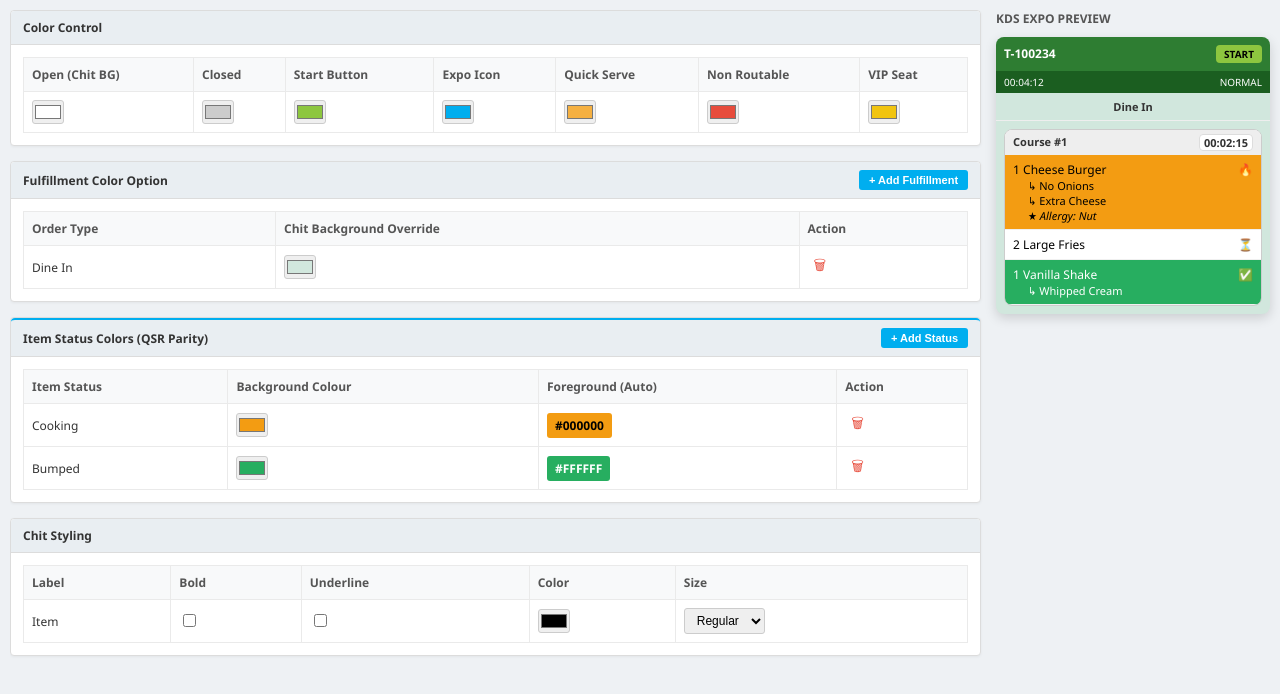
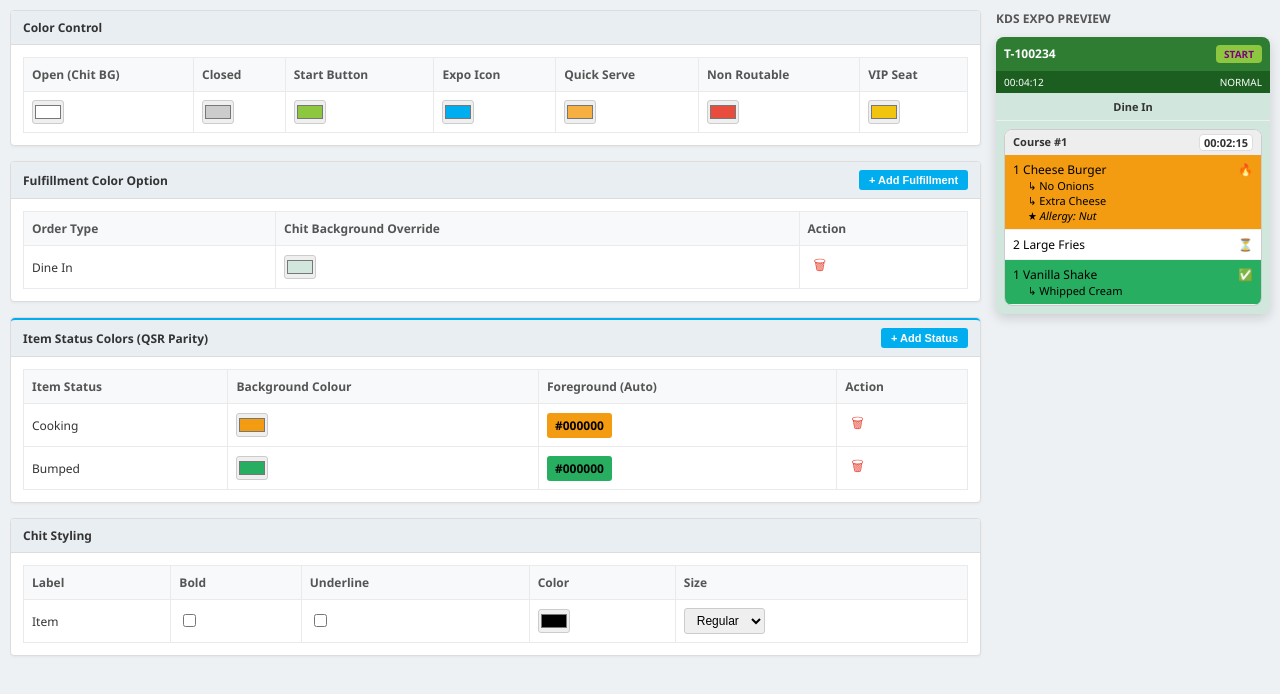
Before and after one commit to mkspotify100001-glitch/IGCM_KDS, a plain HTML site: page index.html in a window 1280 px wide. Drawn offline with Linux system fonts and the light colour scheme.

Commit message:
Update index.html
wcag contrast added

```diff
--- a/index.html
+++ b/index.html
@@ -268,76 +268,239 @@ th { background: #f8f9fa; font-weight: 600; color: #555; }
 </div>
 
 <script>
-/* --- CONTRAST ENGINE --- */
-function getContrast(hex){
-  hex = hex.replace('#','');
-  const r = parseInt(hex.substr(0,2), 16);
-  const g = parseInt(hex.substr(2,2), 16);
-  const b = parseInt(hex.substr(4,2), 16);
-  return ((r * 299 + g * 587 + b * 114) / 1000) >= 128 ? "#000000" : "#FFFFFF";
+/* --- WCAG CONTRAST ENGINE --- */
+
+function getLuminance(c) {
+    const sRGB = c / 255;
+
+    return sRGB <= 0.04045
+        ? sRGB / 12.92
+        : Math.pow((sRGB + 0.055) / 1.055, 2.4);
+}
+
+function getContrastRatio(rgb1, rgb2) {
+    const l1 =
+        0.2126 * getLuminance(rgb1[0]) +
+        0.7152 * getLuminance(rgb1[1]) +
+        0.0722 * getLuminance(rgb1[2]);
+
+    const l2 =
+        0.2126 * getLuminance(rgb2[0]) +
+        0.7152 * getLuminance(rgb2[1]) +
+        0.0722 * getLuminance(rgb2[2]);
+
+    const lighter = Math.max(l1, l2);
+    const darker = Math.min(l1, l2);
+
+    return (lighter + 0.05) / (darker + 0.05);
+}
+
+function hexToRgb(hex) {
+    hex = hex.replace("#", "");
+
+    return [
+        parseInt(hex.substring(0, 2), 16),
+        parseInt(hex.substring(2, 4), 16),
+        parseInt(hex.substring(4, 6), 16)
+    ];
+}
+
+/*
+ * Prefer branded colours first if WCAG compliant.
+ * Fall back to black/white only when needed.
+ */
+function getBestForeground(backgroundHex) {
+    const preferredColours = [
+        "#0057D9", // Blue
+        "#008000", // Green
+        "#800080", // Purple
+        "#FF6600", // Orange
+        "#006666", // Teal
+        "#FF0000", // Red
+        "#FFD700"  // Gold
+    ];
+
+    const fallbackColours = [
+        "#000000",
+        "#FFFFFF"
+    ];
+
+    const WCAG_THRESHOLD = 4.5;
+    const backgroundRgb = hexToRgb(backgroundHex);
+
+    // Try preferred colours first
+    for (const colour of preferredColours) {
+        const ratio = getContrastRatio(
+            hexToRgb(colour),
+            backgroundRgb
+        );
+
+        if (ratio >= WCAG_THRESHOLD) {
+            return colour;
+        }
+    }
+
+    // Fallback to black / white
+    let bestColour = "#000000";
+    let bestRatio = 0;
+
+    fallbackColours.forEach(colour => {
+        const ratio = getContrastRatio(
+            hexToRgb(colour),
+            backgroundRgb
+        );
+
+        if (ratio > bestRatio) {
+            bestRatio = ratio;
+            bestColour = colour;
+        }
+    });
+
+    return bestColour;
 }
 
 /* --- PERSISTENT PREVIEW DATA --- */
+
 const PREVIEW_ITEMS = [
-  { name: "Cheese Burger", status: "Cooking", qty: 1, mods: ["No Onions", "Extra Cheese"], si: "★ Allergy: Nut" },
-  { name: "Large Fries", status: "Yet To Start", qty: 2, mods: [], si: "" },
-  { name: "Vanilla Shake", status: "Bumped", qty: 1, mods: ["Whipped Cream"], si: "" }
+    {
+        name: "Cheese Burger",
+        status: "Cooking",
+        qty: 1,
+        mods: ["No Onions", "Extra Cheese"],
+        si: "★ Allergy: Nut"
+    },
+    {
+        name: "Large Fries",
+        status: "Yet To Start",
+        qty: 2,
+        mods: [],
+        si: ""
+    },
+    {
+        name: "Vanilla Shake",
+        status: "Bumped",
+        qty: 1,
+        mods: ["Whipped Cream"],
+        si: ""
+    }
 ];
 
 /* --- STATE --- */
-let activeFulfillments = [{ type: "Dine In", bg: "#d1e7dd" }];
+
+let activeFulfillments = [
+    {
+        type: "Dine In",
+        bg: "#d1e7dd"
+    }
+];
+
 let activeStatusConfigs = [
-  { type: "Cooking", bg: "#F39C12" },
-  { type: "Bumped", bg: "#27AE60" }
+    {
+        type: "Cooking",
+        bg: "#F39C12"
+    },
+    {
+        type: "Bumped",
+        bg: "#27AE60"
+    }
 ];
 
 /* --- FULFILLMENT LOGIC --- */
+
 function renderFulfillments() {
     const tbody = document.getElementById("fulfillmentTbody");
+
     tbody.innerHTML = activeFulfillments.map((f, i) => `
         <tr>
             <td>${f.type}</td>
-      <td><input type="color" value="${f.bg}" oninput="activeFulfillments[${i}].bg=this.value; updatePreview()"></td>
-      <td><button class="icon-btn" onclick="activeFulfillments.splice(${i},1); renderFulfillments()">🗑</button></td>
+            <td>
+                <input type="color"
+                       value="${f.bg}"
+                       oninput="activeFulfillments[${i}].bg=this.value; updatePreview()">
+            </td>
+            <td>
+                <button class="icon-btn"
+                        onclick="activeFulfillments.splice(${i},1); renderFulfillments()">🗑</button>
+            </td>
         </tr>
-  `).join('');
+    `).join("");
+
     updatePreview();
 }
-function addFulfillmentRow() { activeFulfillments.push({ type: "Take Out", bg: "#fff3cd" }); renderFulfillments(); }
+
+function addFulfillmentRow() {
+    activeFulfillments.push({
+        type: "Take Out",
+        bg: "#fff3cd"
+    });
+
+    renderFulfillments();
+}
 
 /* --- STATUS LOGIC --- */
+
 function renderStatusTable() {
     const tbody = document.getElementById("statusTbody");
+
     tbody.innerHTML = activeStatusConfigs.map((s, i) => {
-    const fg = getContrast(s.bg);
+        const fg = getBestForeground(s.bg);
+
         return `
             <tr>
                 <td>${s.type}</td>
-        <td><input type="color" value="${s.bg}" oninput="activeStatusConfigs[${i}].bg=this.value; renderStatusTable()"></td>
-        <td><div style="background:${s.bg}; color:${fg}; padding:4px 8px; border-radius:3px; display:inline-block; font-weight:bold;">${fg}</div></td>
-        <td><button class="icon-btn" onclick="activeStatusConfigs.splice(${i},1); renderStatusTable()">🗑</button></td>
+                <td>
+                    <input type="color"
+                           value="${s.bg}"
+                           oninput="activeStatusConfigs[${i}].bg=this.value; renderStatusTable()">
+                </td>
+                <td>
+                    <div style="
+                        background:${s.bg};
+                        color:${fg};
+                        padding:4px 8px;
+                        border-radius:3px;
+                        display:inline-block;
+                        font-weight:bold;
+                    ">
+                        ${fg}
+                    </div>
+                </td>
+                <td>
+                    <button class="icon-btn"
+                            onclick="activeStatusConfigs.splice(${i},1); renderStatusTable()">🗑</button>
+                </td>
             </tr>
         `;
-  }).join('');
+    }).join("");
+
     updatePreview();
 }
-function addStatusRow() { activeStatusConfigs.push({ type: "Yet To Start", bg: "#34495E" }); renderStatusTable(); }
+
+function addStatusRow() {
+    activeStatusConfigs.push({
+        type: "Yet To Start",
+        bg: "#34495E"
+    });
+
+    renderStatusTable();
+}
 
 /* --- PREVIEW LOGIC --- */
+
 function updatePreview() {
-  // 1. Chit Level Colors
     const openBg = document.getElementById("openColor").value;
     const startBg = document.getElementById("startColor").value;
     const chitBody = document.getElementById("kdsPreview");
 
-  // Apply Start Button
+    // Start button
     const startBtn = document.getElementById("prev-start");
     startBtn.style.background = startBg;
-  startBtn.style.color = getContrast(startBg);
+    startBtn.style.color = getBestForeground(startBg);
 
-  // Apply Fulfillment / Open Override
+    // Fulfillment background
     const fulfillBar = document.getElementById("prev-fulfill");
-  if(activeFulfillments[0]) {
+
+    if (activeFulfillments.length > 0) {
         chitBody.style.background = activeFulfillments[0].bg;
         fulfillBar.innerText = activeFulfillments[0].type;
     } else {
@@ -345,48 +508,68 @@ function updatePreview() {
         fulfillBar.innerText = "DEFAULT";
     }
 
-  // 2. Item List Rendering
+    // Item styling
     const list = document.getElementById("prev-items-list");
     const globalItemColor = document.getElementById("itemColor").value;
-  const isBold = document.getElementById("itemBold").checked ? 'bold' : 'normal';
-  const isUnderline = document.getElementById("itemUnderline").checked ? 'underline' : 'none';
+    const isBold = document.getElementById("itemBold").checked ? "bold" : "normal";
+    const isUnderline = document.getElementById("itemUnderline").checked ? "underline" : "none";
     const iSize = document.getElementById("itemSize").value;
 
     list.innerHTML = PREVIEW_ITEMS.map(item => {
-    // Find color config for this status
         const config = activeStatusConfigs.find(c => c.type === item.status);
 
-    // Status BG vs Default
         const rowBg = config ? config.bg : "transparent";
-    // Text Color: If row has BG, auto-contrast it. Else use Global Override.
-    const rowFg = rowBg !== "transparent" ? getContrast(rowBg) : globalItemColor;
+
+        const rowFg = rowBg !== "transparent"
+            ? getBestForeground(rowBg)
+            : globalItemColor;
 
         return `
-      <div class="item-row" style="background: ${rowBg}; color: ${rowFg};">
-        <div class="item-main" style="font-weight: ${isBold}; text-decoration: ${isUnderline}; font-size: ${iSize};">
+            <div class="item-row" style="background:${rowBg}; color:${rowFg};">
+                <div class="item-main"
+                     style="
+                        font-weight:${isBold};
+                        text-decoration:${isUnderline};
+                        font-size:${iSize};
+                     ">
                     <span>${item.qty} ${item.name}</span>
                     <span>${getStatusIcon(item.status)}</span>
                 </div>
-        ${item.mods.map(m => `<div class="item-sub">↳ ${m}</div>`).join('')}
-        ${item.si ? `<div class="item-sub" style="font-style: italic;">${item.si}</div>` : ''}
+
+                ${item.mods.map(m => `
+                    <div class="item-sub">↳ ${m}</div>
+                `).join("")}
+
+                ${item.si ? `
+                    <div class="item-sub" style="font-style: italic;">
+                        ${item.si}
+                    </div>
+                ` : ""}
             </div>
         `;
-  }).join('');
+    }).join("");
 }
 
 function getStatusIcon(status) {
-  switch(status) {
-    case "Cooking": return "🔥";
-    case "Bumped": return "✅";
-    case "Hold": return "✋";
-    case "Voided": return "🚫";
-    default: return "⏳";
+    switch (status) {
+        case "Cooking":
+            return "🔥";
+        case "Bumped":
+            return "✅";
+        case "Hold":
+            return "✋";
+        case "Voided":
+            return "🚫";
+        default:
+            return "⏳";
     }
 }
 
-/* INITIALIZE */
+/* --- INITIALIZE --- */
+
 renderFulfillments();
 renderStatusTable();
+
 </script>
 
 </body>
```
Lines whose indentation alone changed are shown as unchanged.
